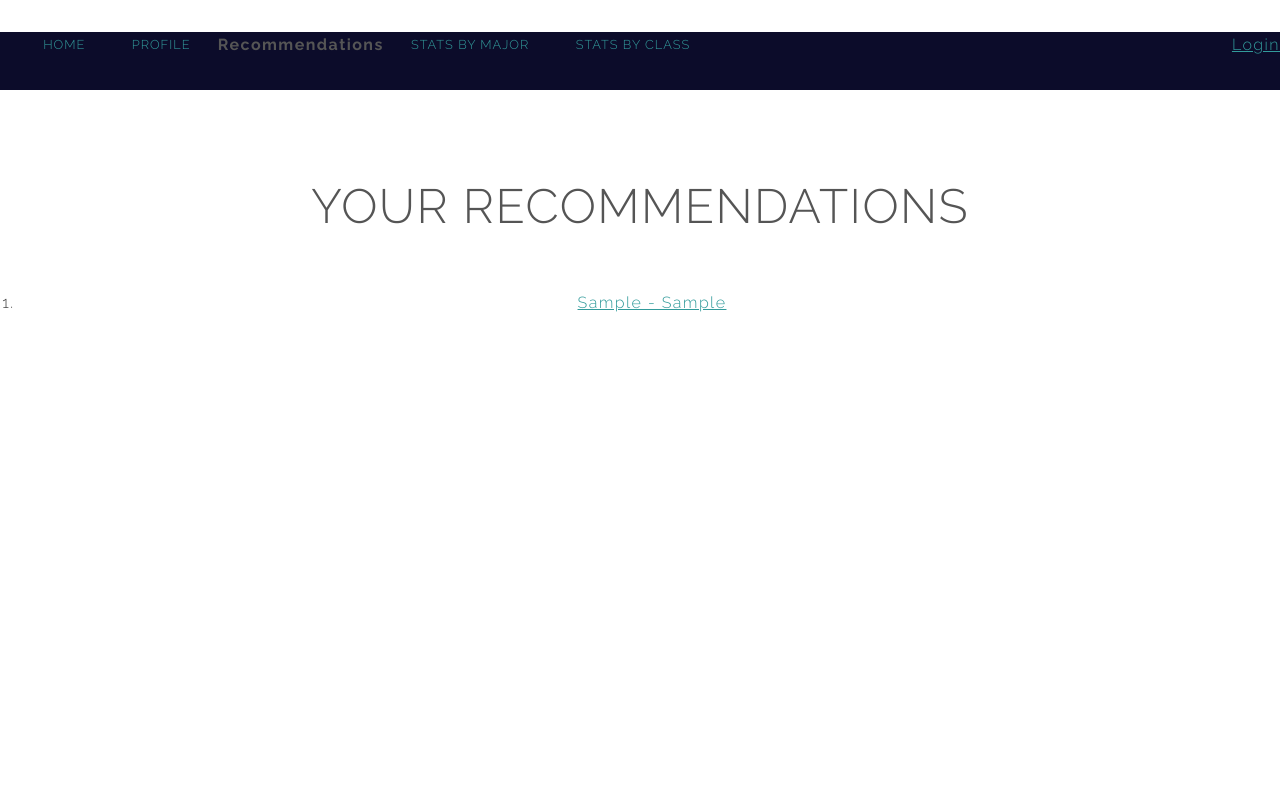
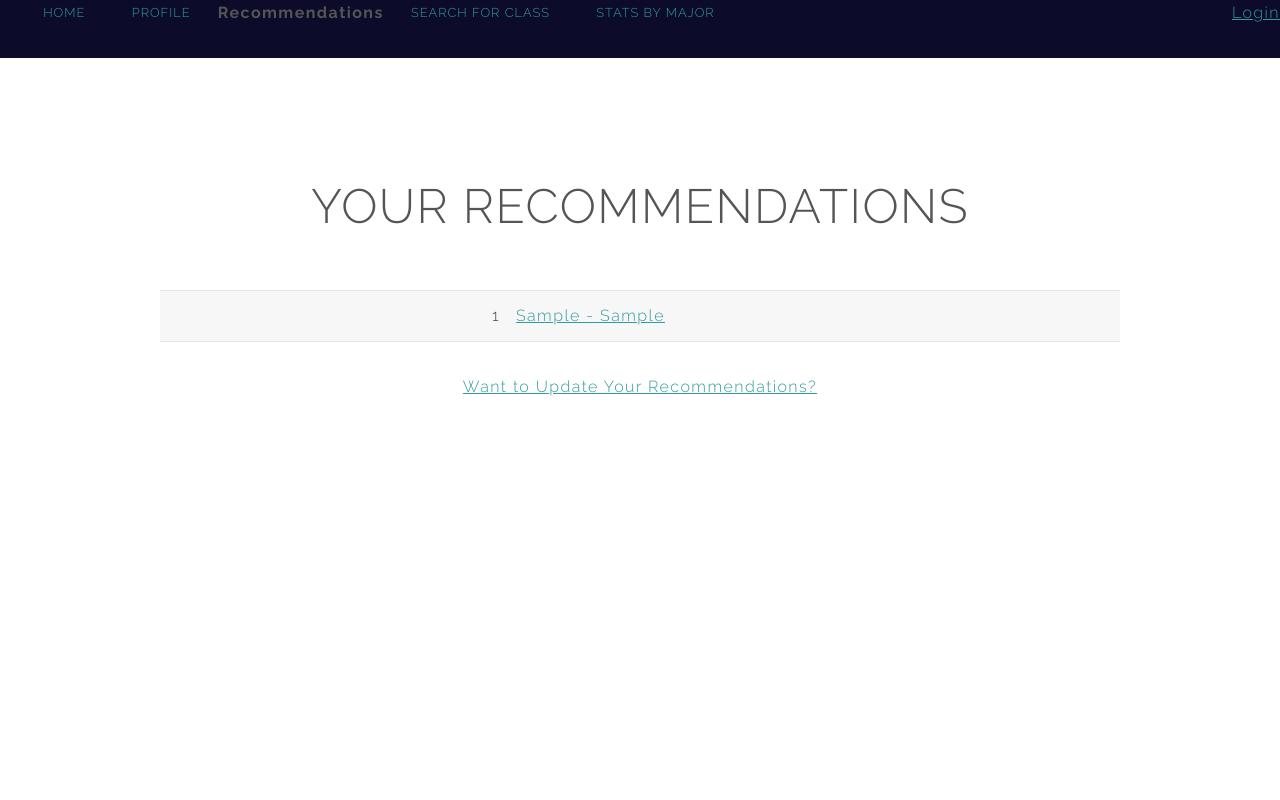
Before and after one commit to lambertchu/classfinder, a Django app: template recommender/templates/recommender/recommendations.html in a window 1280 px wide. Run offline with Django 3.2, Linux system fonts and the light colour scheme; the template is opened without the code that fills it: most values are stand-ins (such as "Sample title", 1, 10 or a date in 2020).

Commit message:
changed design of recommendation output

```diff
--- a/manage.py
+++ b/manage.py
@@ -5,8 +5,5 @@
 if __name__ == "__main__":
     os.environ.setdefault("DJANGO_SETTINGS_MODULE", "classfinder.settings")
 
-    # import recommender.startup as startup
-    # startup.run()
-
     from django.core.management import execute_from_command_line
     execute_from_command_line(sys.argv)
--- a/recommender/static/recommender/style.css
+++ b/recommender/static/recommender/style.css
@@ -5,6 +5,59 @@
 	templated.co @templatedco
 	Released for free under the Creative Commons Attribution 3.0 license (templated.co/license)
 */
+
+
+/* Reset */
+
+	html, body, div, span, applet, object, iframe, h1, h2, h3, h4, h5, h6, p, blockquote, pre, a, abbr, acronym, address, big, cite, code, del, dfn, em, img, ins, kbd, q, s, samp, small, strike, strong, sub, sup, tt, var, b, u, i, center, dl, dt, dd, ol, ul, li, fieldset, form, label, legend, table, caption, tbody, tfoot, thead, tr, th, td, article, aside, canvas, details, embed, figure, figcaption, footer, header, hgroup, menu, nav, output, ruby, section, summary, time, mark, audio, video {
+		margin: 0;
+		padding: 0;
+		border: 0;
+		font-size: 100%;
+		font: inherit;
+		vertical-align: baseline;
+	}
+
+	article, aside, details, figcaption, figure, footer, header, hgroup, menu, nav, section {
+		display: block;
+	}
+
+	body {
+		line-height: 1;
+	}
+
+	ol, ul {
+		list-style: none;
+	}
+
+	blockquote, q {
+		quotes: none;
+	}
+
+	blockquote:before, blockquote:after, q:before, q:after {
+		content: '';
+		content: none;
+	}
+
+	table {
+		border-collapse: collapse;
+		border-spacing: 0;
+	}
+
+	body {
+		-webkit-text-size-adjust: none;
+	}
+
+/* Box Model */
+
+	*, *:before, *:after {
+		-moz-box-sizing: border-box;
+		-webkit-box-sizing: border-box;
+		box-sizing: border-box;
+	}
+
+
+
 
 /*********************************************************************************/
 /* Custom                                                                        */
@@ -16,6 +69,9 @@
 		top: 40%;
 		transform:
 		translateY(-50%);
+
+		margin-left: 10em;
+		margin-right: 10em;
 	}
 
 	.formStyle {
@@ -23,7 +79,7 @@
 	}
 
 
-	.subject_info_container {
+	.class_info_container {
 		text-align: left;
 		width: 80%;
 	    padding-left: 25%;
@@ -60,62 +116,34 @@
 		Textboxes
 	**********************/
 
-	#id_major1, #id_major2, #id_current_semester, #id_classes, #id_major, #id_semester, #id_subject, #id_keywords, #username_box, #password_box{
+	#id_major1, #id_major2, #id_current_semester, #id_classes, #id_major, #id_semester, #id_class_name, #id_keywords, #username_box, #password_box, #id_username, #id_email, #id_password{
 		width: 200px;
 		margin: 0 auto;
 	}
 
 
-
-
-/* Reset */
-
-	html, body, div, span, applet, object, iframe, h1, h2, h3, h4, h5, h6, p, blockquote, pre, a, abbr, acronym, address, big, cite, code, del, dfn, em, img, ins, kbd, q, s, samp, small, strike, strong, sub, sup, tt, var, b, u, i, center, dl, dt, dd, ol, ul, li, fieldset, form, label, legend, table, caption, tbody, tfoot, thead, tr, th, td, article, aside, canvas, details, embed, figure, figcaption, footer, header, hgroup, menu, nav, output, ruby, section, summary, time, mark, audio, video {
-		margin: 0;
-		padding: 0;
-		border: 0;
-		font-size: 100%;
-		font: inherit;
-		vertical-align: baseline;
-	}
-
-	article, aside, details, figcaption, figure, footer, header, hgroup, menu, nav, section {
-		display: block;
-	}
-
-	body {
-		line-height: 1;
-	}
-
-	ol, ul {
-		list-style: none;
-	}
-
-	blockquote, q {
-		quotes: none;
-	}
-
-	blockquote:before, blockquote:after, q:before, q:after {
-		content: '';
-		content: none;
-	}
+	/*********************
+		Tables
+	**********************/
 
 	table {
-		border-collapse: collapse;
-		border-spacing: 0;
-	}
-
-	body {
-		-webkit-text-size-adjust: none;
-	}
-
-/* Box Model */
-
-	*, *:before, *:after {
-		-moz-box-sizing: border-box;
-		-webkit-box-sizing: border-box;
-		box-sizing: border-box;
-	}
+    counter-reset: rowNumber;
+	}
+
+	table tr {
+	    counter-increment: rowNumber;
+	}
+
+	table tr td:first-child::before {
+	    content: counter(rowNumber);
+	    min-width: 1em;
+	    margin-left: 20em;
+	    margin-right: 1em;
+	}
+
+
+
+
 
 
 /*********************************************************************************/
@@ -125,7 +153,7 @@
 	#menu
 	{
 		position: absolute;
-		top: 2em;
+		top: 0em;
 		right: 0;
 	}
 
--- a/recommender/templates/recommender/base.html
+++ b/recommender/templates/recommender/base.html
@@ -9,8 +9,8 @@
     <li>{% block nav-home %}<a href="{% url 'recommender:index' %}">Home</a>{% endblock %}</li>
     <li>{% block nav-profile %}<a href="{% url 'recommender:profile' %}">Profile</a>{% endblock %}</li>
     <li>{% block nav-rec %}<a href="{% url 'recommender:recommendations' %}">Recommendations</a>{% endblock %}</li>
+    <li>{% block nav-subject %}<a href="{% url 'recommender:class_info' %}">Search for Class</a>{% endblock %}</li>
     <li>{% block nav-major %}<a href="{% url 'recommender:major' %}">Stats By Major</a>{% endblock %}</li>
-    <li>{% block nav-subject %}<a href="{% url 'recommender:subject_info' %}">Stats By Class</a>{% endblock %}</li>
 </ul>
 
 {% if user.is_anonymous %}
@@ -26,3 +26,8 @@
 {% block content %}
 {% endblock %}
 </div>
+
+
+<!-- <footer>
+<p>&copy; Lambert Chu</p>
+</footer> -->
--- a/recommender/templates/recommender/index.html
+++ b/recommender/templates/recommender/index.html
@@ -9,6 +9,6 @@
 	<br>
 	<a href="{% url 'recommender:major' %}">Stats By Major</a>
 	<br>
-	<a href="{% url 'recommender:subject_info' %}">Stats By Class</a>
+	<a href="{% url 'recommender:class_info' %}">Stats By Class</a>
 	</div>
 {% endblock %}
--- a/recommender/templates/recommender/recommendations-keywords.html
+++ b/recommender/templates/recommender/recommendations-keywords.html
@@ -12,7 +12,7 @@
 		<h1>Your Recommendations</h1>
 		<ol>
 			{% for result in results %}
-				<li><a href="{% url 'recommender:subject_info' result %}">{{ result }}</a></li>
+				<li><a href="{% url 'recommender:class_info' result %}">{{ result }}</a></li>
 			{% endfor %}
 		</ol>
 	{% endif %}
--- a/recommender/templates/recommender/recommendations.html
+++ b/recommender/templates/recommender/recommendations.html
@@ -3,9 +3,13 @@
 
 {% block content %}
 	<h1>Your Recommendations</h1>
-	<ol>
+	<table>
 	{% for rec in recs %}
-		<li><a href="{% url 'recommender:subject_info' rec.0 %}">{{ rec.0 }} -  {{ rec.1 }}</a></li>
+		<tr>
+		<td><a href="{% url 'recommender:class_info' rec.0 %}">{{ rec.0 }} -  {{ rec.1 }}</a></td>
+		</tr>
 	{% endfor %}
-	</ol>
+	</table>
+
+	<a href="{% url 'recommender:profile' %}"> Want to Update Your Recommendations?</a>
 {% endblock %}
--- a/recommender/templates/recommender/stats_by_class.html
+++ b/recommender/templates/recommender/stats_by_class.html
@@ -10,7 +10,7 @@
 	    {% include_chart_jscss %}
 	    {% load_chart charttype chartdata chartcontainer extra %}
 	{% else %}
-		<h1>Search for information about a subject</h1>
+		<h1>Search for information about a class</h1>
 	{% endif %}
 </head>
 
@@ -23,7 +23,7 @@
 
 	{% if info != None %}
 		<h1>{{subject}}</h1>
-		<div class = "subject_info_container">
+		<div class = "class_info_container">
 		<p>Title: {{info.title}}</p>
 		<p>Prerequisites: {{info.prerequisites}}</p>
 		<p>Units: {{info.units}}</p>
```
Also changed, not shown: recommender/forms.py (+7 -7 lines), recommender/generate_recs.py (+34 -22 lines), recommender/models.py (+6 -6 lines), recommender/urls.py (+4 -4 lines), recommender/views.py (+27 -52 lines).
